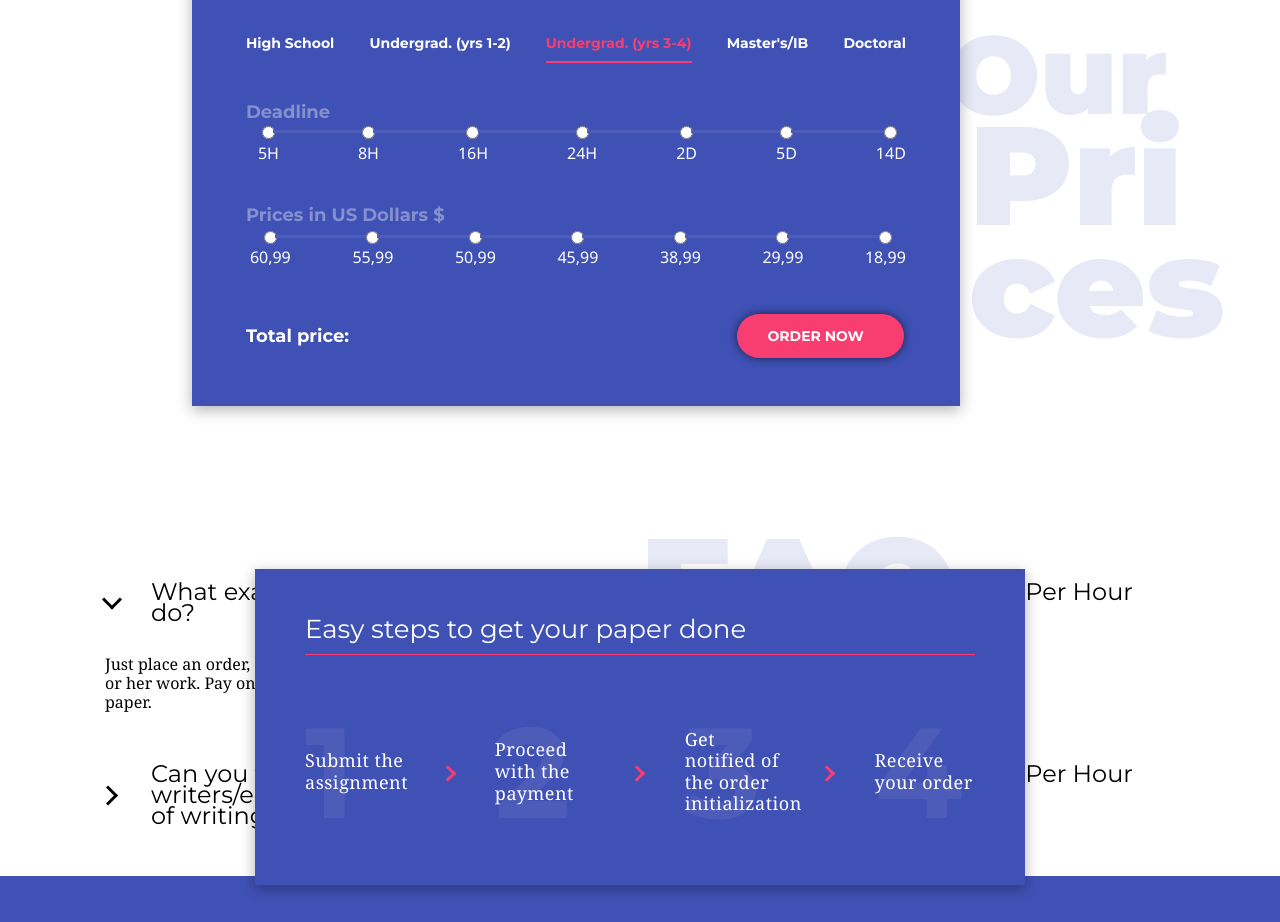
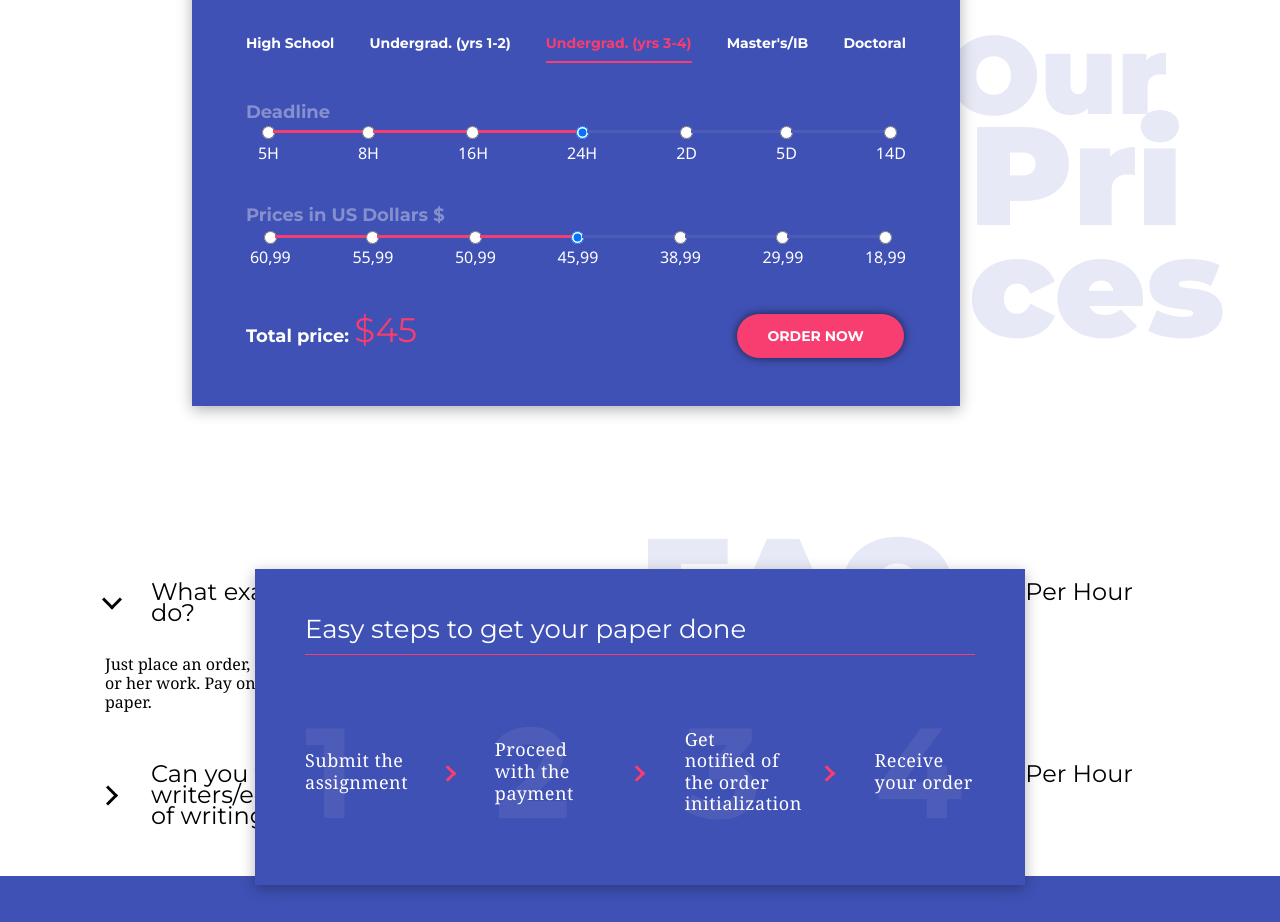
Before and after one commit to tayker/writingMetier, a website: page index.html in a window 1280 px wide. Shown: the part 2640-3562 px from the top of the page. Drawn offline with Linux system fonts and the light colour scheme.

Commit message:
form fixes

```diff
--- a/assets/scss/sections/_section--order.scss
+++ b/assets/scss/sections/_section--order.scss
@@ -60,7 +60,7 @@
                                     left: 15px;
                                     width: 90px;
                                     height: 3px;
-                                    background-color: rgb(77, 92, 185)
+                                    background-color: rgb(77, 92, 185);
                                 }
                             }
                             &:nth-child(2), &:nth-child(6), &:nth-child(3){
@@ -72,6 +72,11 @@
                                 &:after{
                                     left: 20px;
                                     width: 9.8rem;
+                                }
+                            }
+                            &.active{
+                                &:after{
+                                    background-color: $secondary-color;
                                 }
                             }
                         }
--- a/index.html
+++ b/index.html
@@ -288,7 +288,7 @@
                                 </label>
                             </li>
                             <li class="progress-bar__item">
-                                <input type="radio" name="deadline" id="radio_deadline_fourth" value="4">
+                                <input type="radio" name="deadline" id="radio_deadline_fourth" value="4" checked>
                                 <label for="radio_deadline_fourth" class="label">
                                     <div class="label__text label__text--radio">24h</div>
                                 </label>
@@ -319,7 +319,7 @@
                         </div>
                         <ul class="progress-bar progress-bar--price">
                             <li class="progress-bar__item">
-                                <input type="radio" id="radio_price_first" name="priceMultiply" value="1">
+                                <input type="radio" id="radio_price_first" name="priceMultiply" value="1" >
                                 <label for="radio_price_first" class="label">
                                     <div class="label__text label__text--radio">60,99</div>
                                 </label>
@@ -337,7 +337,7 @@
                                 </label>
                             </li>
                             <li class="progress-bar__item">
-                                <input type="radio" name="priceMultiply" id="radio_price_fourth" value="4">
+                                <input type="radio" name="priceMultiply" id="radio_price_fourth" value="4" checked>
                                 <label for="radio_price_fourth" class="label">
                                     <div class="label__text label__text--radio">45,99</div>
                                 </label>
```
Also changed, not shown: dist/css/style.css, dist/js/script.js, 1 other file.
